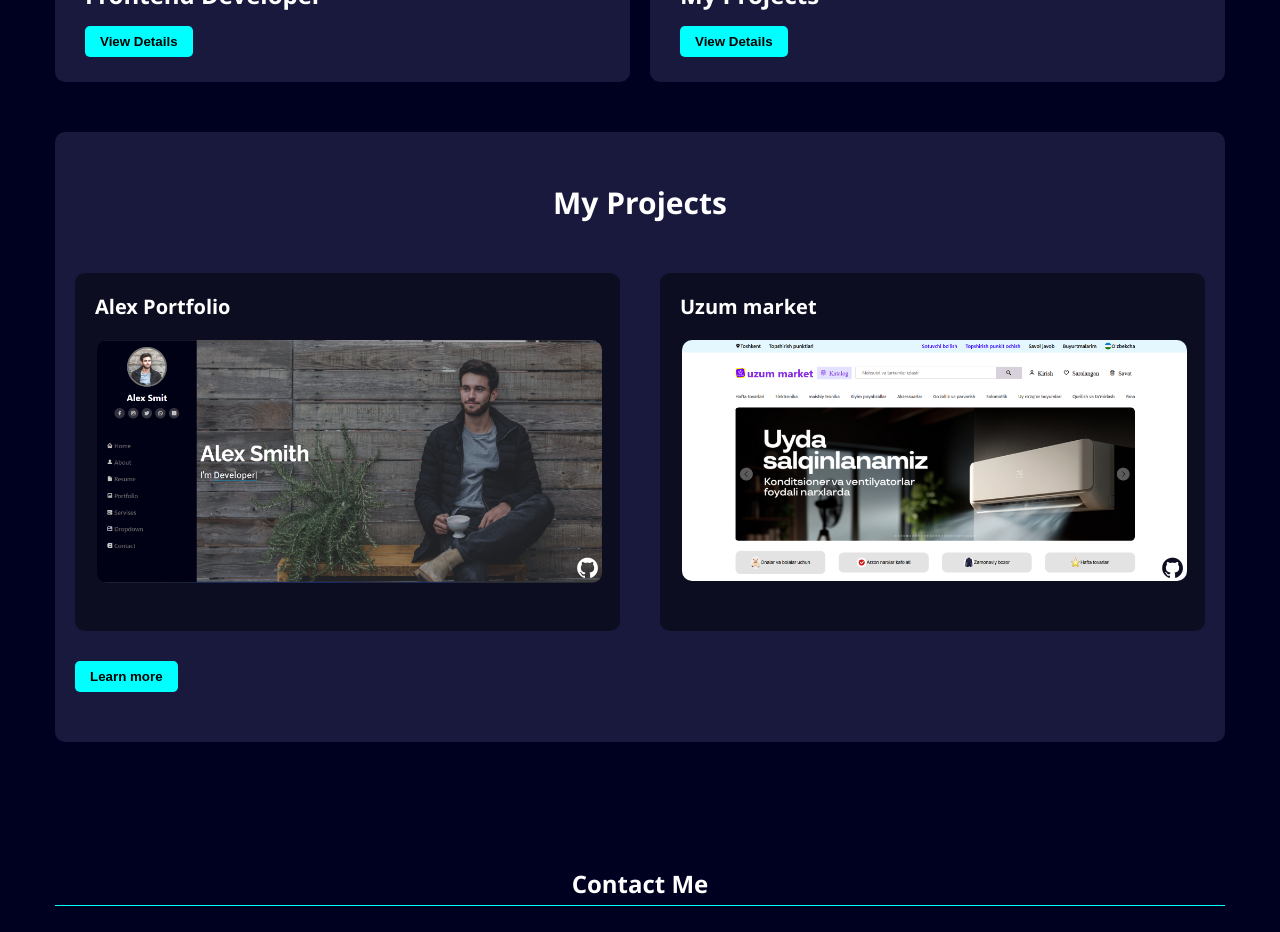
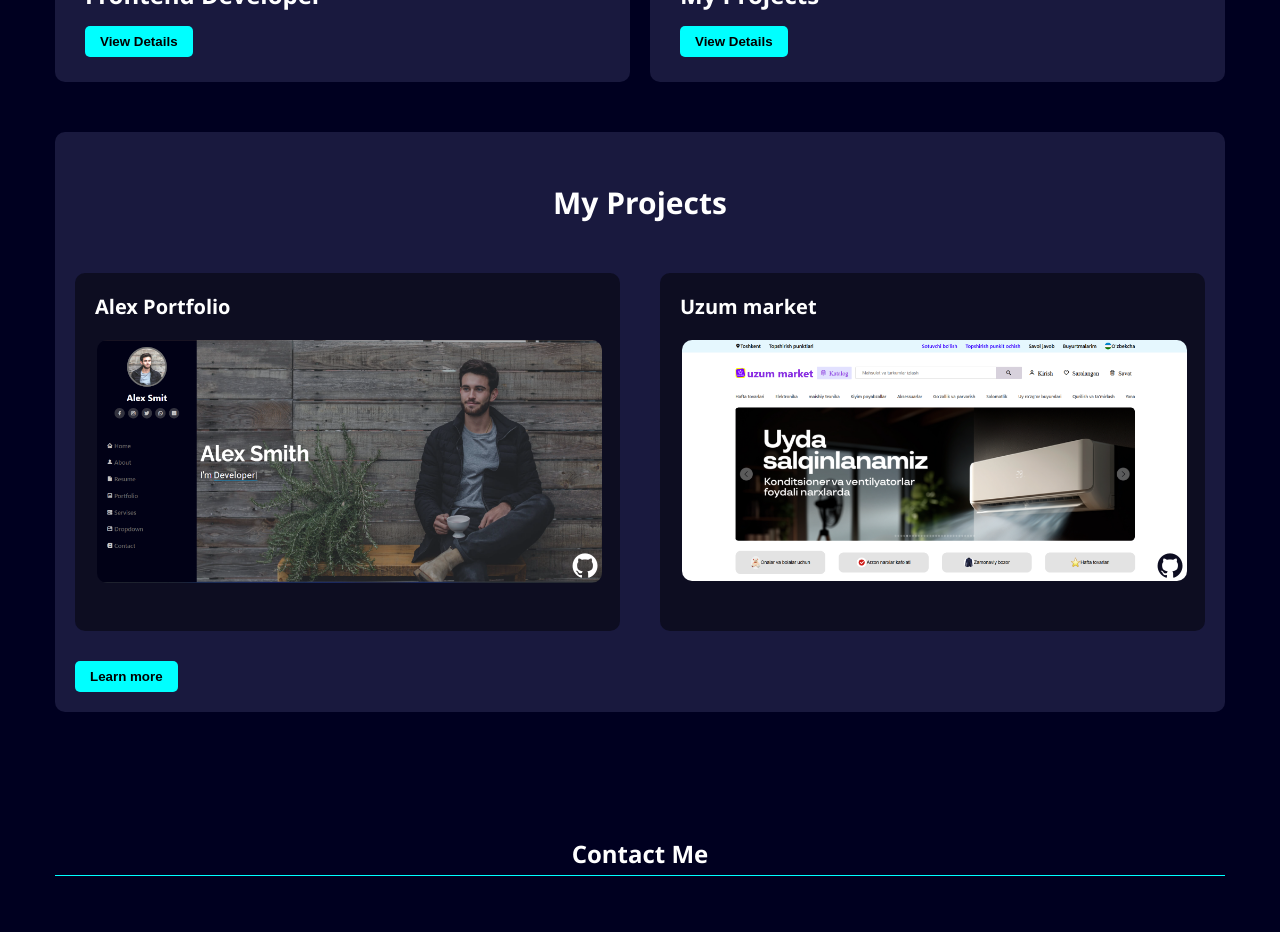
Before and after one commit to hamid815/myportfolio, a React (Create React App) app: page / in a window 1280 px wide. Shown: the part 2160-3092 px from the top of the page. Built offline with nearby package versions, Linux system fonts and the light colour scheme.

Commit message:
refresh
added

```diff
--- a/src/components/Skills.css
+++ b/src/components/Skills.css
@@ -94,7 +94,7 @@
   margin-top: 50px;
   /* background-color:rgba(0, 255, 255, 0.1) ; */
   background-color: rgb(25, 25, 62);
-  padding: 50px 20px;
+  padding: 50px 20px 20px 20px;
   border-radius: 10px;
 }
 .myProjects h2 {
@@ -132,28 +132,25 @@
   /* background-color: rgb(0, 0, 0); */
   background-color: rgb(13, 13, 33);
   border-radius: 10px;
+}
+.projects>div>img{
   position: relative;
+
 }
 .AlexPortfolio i{
   position: absolute;
   bottom: 50px;
   right: 20px;
-  font-size: 25px;
+  font-size: 30px;
 }
-.UzumMarket i,.Game i{
+.UzumMarket i,.Game i,.NiceAdmin i{
   position: absolute;
   bottom: 50px;
   right: 20px;
-  font-size: 25px;
+  font-size: 30px;
   color:rgb(13, 13, 33) ;
 }
-.NiceAdmin i{
-  position: absolute;
-  bottom: 70px;
-  right: 20px;
-  font-size: 25px;
-  color:rgb(13, 13, 33) ;
-}
+
 
 
 /* .projects i {
@@ -238,6 +235,7 @@
   .NiceAdmin i{
     bottom: 65px;
   }
+
 }
 
 @media (max-width: 768px) {
@@ -286,20 +284,26 @@
     padding: 15px;
   }
 
-  .NiceAdmin i{
-
-    bottom: 50px;
-
-
-  }
   .skill-flex {
     flex-direction: column;
     align-items: start;
     text-align: start;
   }
+  .projects i {
+    bottom: 50px;
+    right: 15px;
+    font-size: 27px;
+
+  }
 }
 
 @media (max-width: 480px) {
+   .projects i {
+    bottom: 40px;
+    right: 10px;
+    font-size: 25px;
+
+  }
   .my_skil {
     font-size: 20px;
   }
--- a/src/components/Skills.jsx
+++ b/src/components/Skills.jsx
@@ -113,7 +113,8 @@
               <img src={Alexpo} alt="" />
             </a>
             <a href="https://github.com/hamid815/new">
-              <i className="bx bxl-github"></i>
+              <abbr title="Open GitHub Repository"> <i className="bx bxl-github"></i></abbr>
+
             </a>
 
           </div>
@@ -128,7 +129,7 @@
               <img src={Alexp} alt="" />
             </a>
             <a href="https://github.com/hamid815/marketUzum">
-              <i class="bx bxl-github"></i>
+              <abbr title="Open GitHub Repository"> <i className="bx bxl-github"></i></abbr>
             </a>
 
           </div>
@@ -152,7 +153,7 @@
                 <img src={Game} alt="" />
               </a>
               <a href="https://github.com/hamid815/game">
-                <i class="bx bxl-github"></i>
+                <abbr title="OpenGitHub Repository"> <i className="bx bxl-github"></i></abbr>
               </a>
 
             </div>
@@ -171,7 +172,7 @@
                 target="_blank"
                 rel="noopener noreferrer"
               >
-                <i className="bx bxl-github"></i>
+                <abbr title=" Open GitHub Repository"> <i className="bx bxl-github"></i></abbr>
               </a>
 
             </div>
```
Also changed, not shown: src/assest/game.png.
